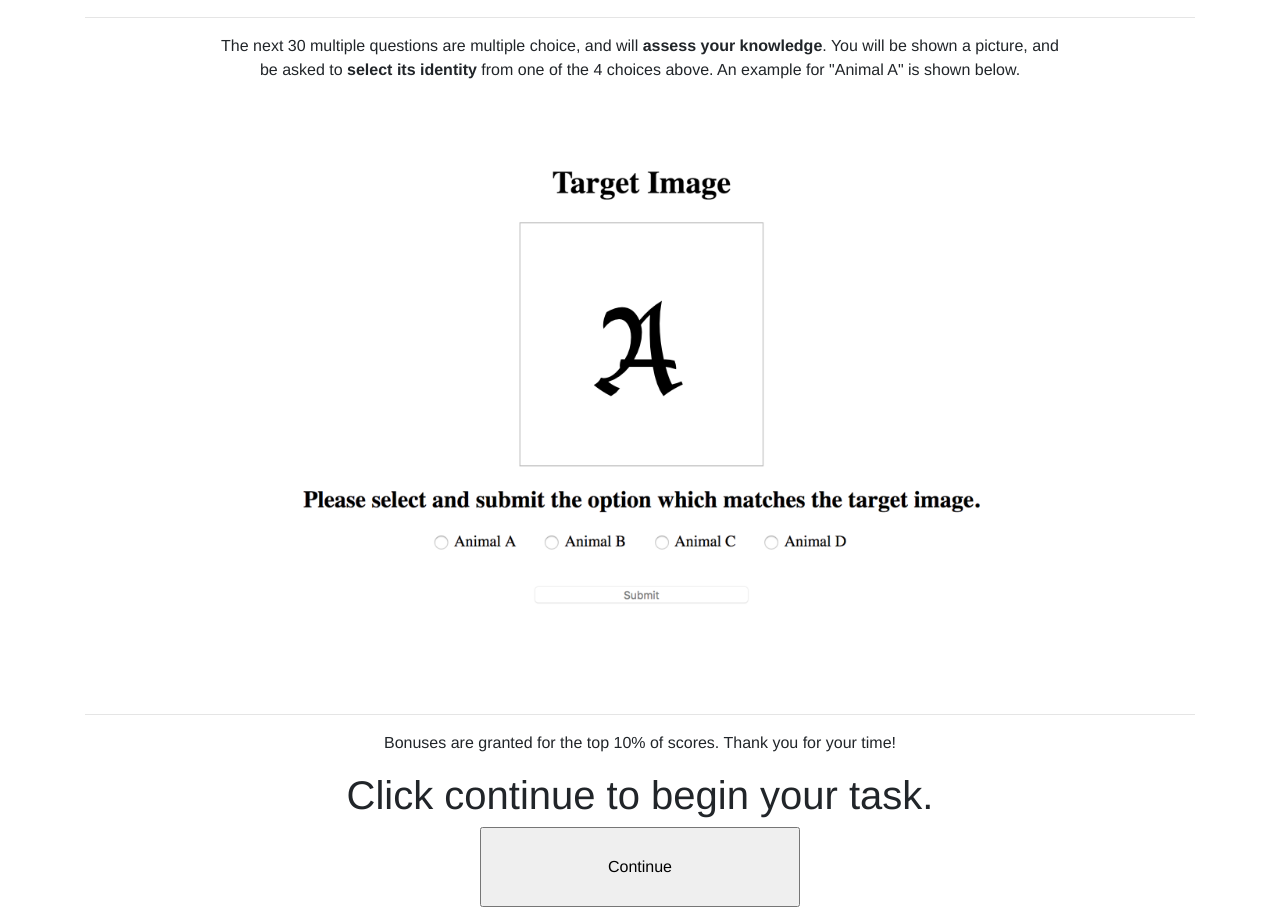
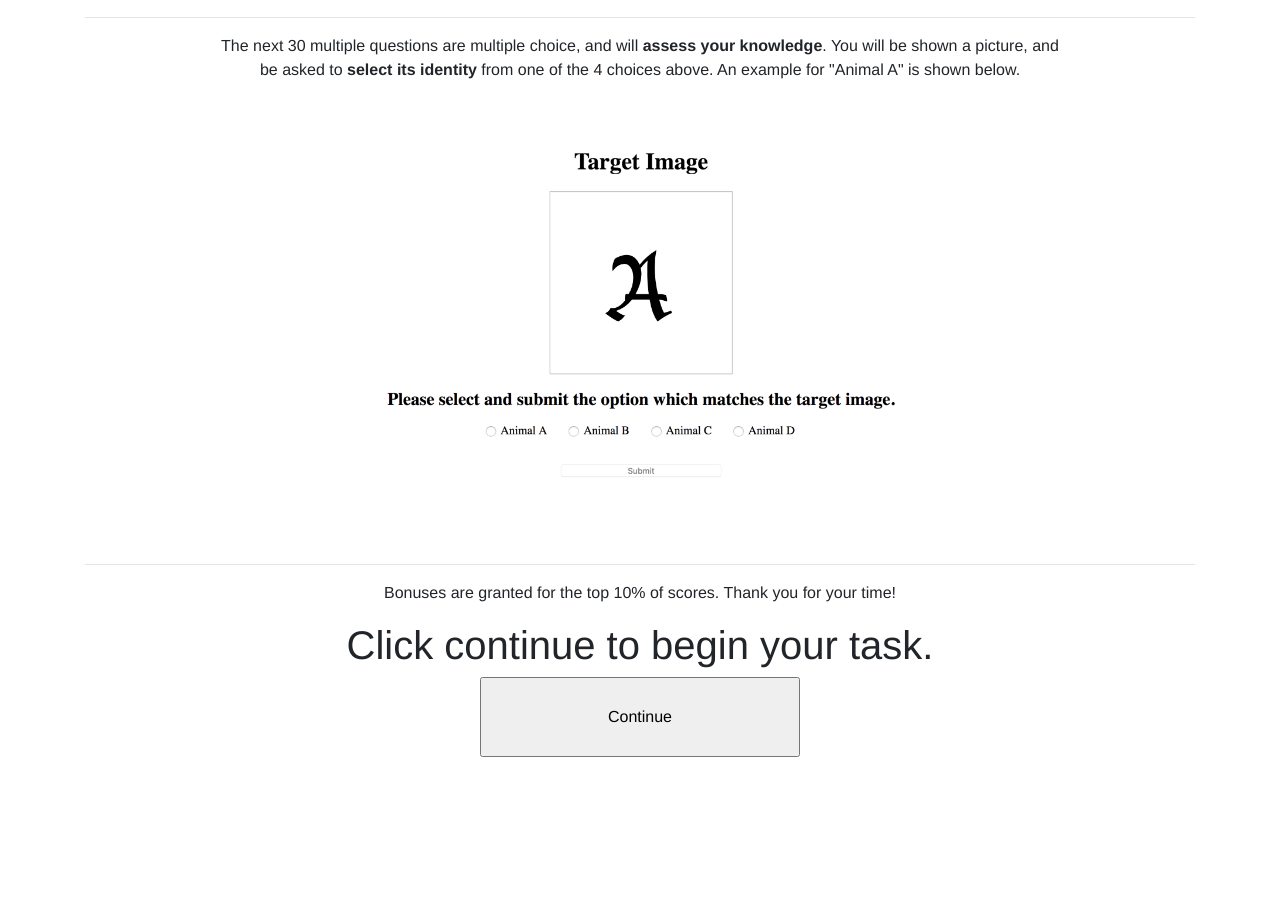
Before and after one commit to rohbat/MachineTeaching, a Flask app: template templates/login_instr.html in a window 1280 px wide. Shown: the part 2093-3016 px from the top of the page. After the commit the page ends 2850 px from the top, so only its background shows below. Run offline with Flask 2, Linux system fonts and the light colour scheme; the template is opened without the code that fills it, so the values that code supplies are empty; some libraries are stand-ins or nearby versions.

Commit message:
change test example width from 800 to 600

```diff
--- a/templates/login_instr.html
+++ b/templates/login_instr.html
@@ -67,7 +67,7 @@ input[type=submit] {
       <p>
       The next 30 multiple questions are multiple choice, and will <b>assess your knowledge</b>. You will be shown a picture, and be asked to <b>select its identity</b> from one of the 4 choices above. An example for "Animal A" is shown below.
       </p>
-      <img src="../static/instructions/test.png" style="width:800px" border="1">
+      <img src="../static/instructions/test.png" style="width:600px" border="1">
       <hr>
 
       <p> Bonuses are granted for the top 10% of scores. Thank you for your time! </p>
```
